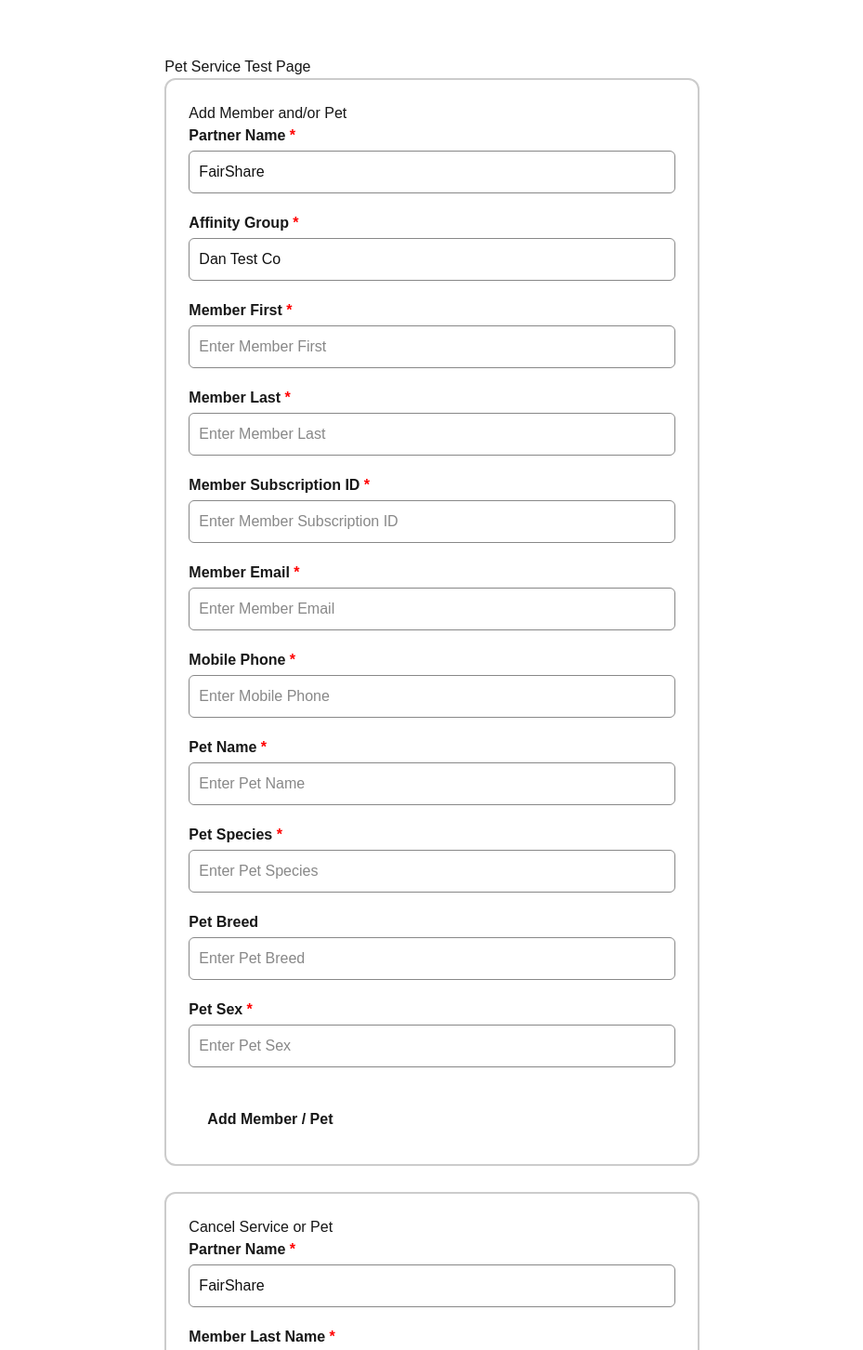
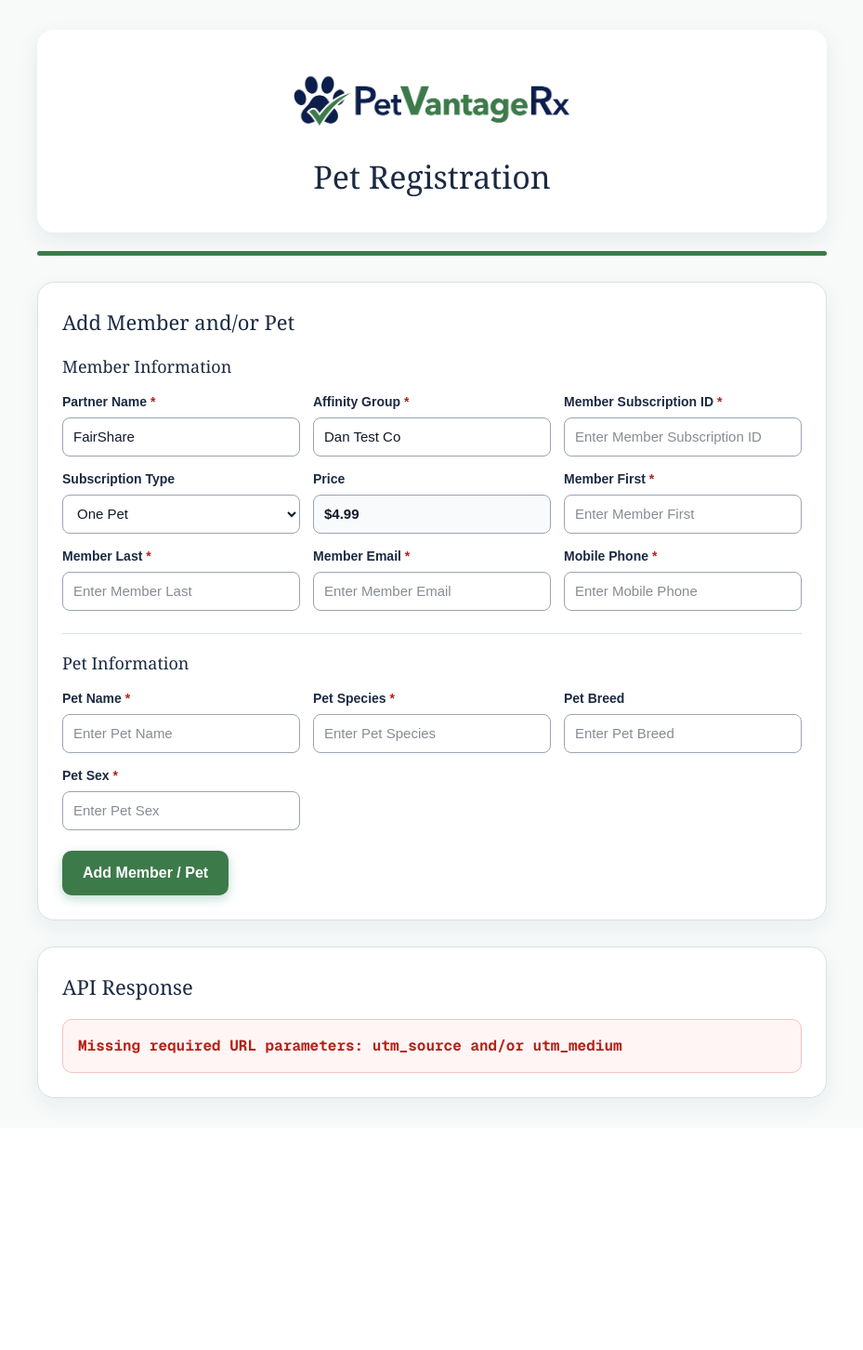
Before and after one commit to dcooper1109/register-pet, a Next.js app: page / in a window 1280 px wide. Shown: the top 1452 px of the page at 93% size, without its empty margins (175-1104 px from the left). After the commit the page ends 1213 px from the top, so only its background shows below. Built offline with nearby package versions, Linux system fonts and the light colour scheme.

Commit message:
Initial register-pet commit

```diff
--- a/app/layout.tsx
+++ b/app/layout.tsx
@@ -13,8 +13,8 @@
 });
 
 export const metadata: Metadata = {
-  title: "Create Next App",
-  description: "Generated by create next app",
+  title: "PetvantageRx Registration",
+  description: "Generated by PetvantageRx",
 };
 
 export default function RootLayout({
--- a/app/page.tsx
+++ b/app/page.tsx
@@ -1,11 +1,17 @@
 "use client";
 
-import { useState } from "react";
+import Image from "next/image";
+import { useEffect, useState } from "react";
+
+function generateSubscriptionId() {
+  return `PRX${Date.now()}${Math.floor(Math.random() * 1000)}`;
+}
 
 export default function Home() {
   const [addForm, setAddForm] = useState({
     partnerName: "FairShare",
     affinityGroup: "Dan Test Co",
+    subscriptionType: "One Pet",
     memberFirst: "",
     memberLast: "",
     memberSubID: "",
@@ -17,21 +23,44 @@
     petSex: "",
   });
 
-  const [cancelForm, setCancelForm] = useState({
-    partnerName: "FairShare",
-    memberLast: "",
-    memberSubID: "",
-    petName: "",
-    cancelService: "",
-  });
+  useEffect(() => {
+    const params = new URLSearchParams(window.location.search);
+
+    const partnerName = params.get("utm_source")?.trim() || "";
+    const affinityGroup = params.get("utm_medium")?.trim() || "";
+    const campaign = params.get("utm_campaign")?.trim() || "";
+    const lastName = params.get("utm_id")?.trim() || "";
+
+    if (!partnerName || !affinityGroup) {
+      setIsError(true);
+      setResult("Missing required URL parameters: utm_source and/or utm_medium");
+      return;
+    }
+
+    const generatedSubID =
+      campaign.toLowerCase() === "x"
+        ? generateSubscriptionId()
+        : campaign;
+
+    const cleanedLastName =
+      lastName.toLowerCase() === "x"
+        ? ""
+        : lastName;
+
+    setAddForm((prev) => ({
+      ...prev,
+      partnerName: partnerName || prev.partnerName,
+      affinityGroup: affinityGroup || prev.affinityGroup,
+      memberSubID: generatedSubID || prev.memberSubID,
+      memberLast: cleanedLastName || prev.memberLast,
+    }));
+  }, []);
 
   const [result, setResult] = useState("No request sent yet.");
   const [isError, setIsError] = useState(false);
 
   async function runAction(action: string, payload: object) {
-     if (!validate(action)) {
-      return;
-    }
+    if (!validate(action)) return;
 
     setIsError(false);
     setResult("Sending request...");
@@ -57,18 +86,14 @@
     setAddForm((prev) => ({ ...prev, [field]: value }));
   }
 
-  function updateCancelForm(field: string, value: string) {
-    setCancelForm((prev) => ({ ...prev, [field]: value }));
-  }
-
   function validate(action: string) {
     if (action === "addMemberAndPet") {
       const required = [
         ["Partner Name", addForm.partnerName],
         ["Affinity Group", addForm.affinityGroup],
+        ["Member Subscription ID", addForm.memberSubID],
         ["Member First", addForm.memberFirst],
         ["Member Last", addForm.memberLast],
-        ["Member Subscription ID", addForm.memberSubID],
         ["Member Email", addForm.memberEmail],
         ["Mobile Phone", addForm.memberPhone],
         ["Pet Name", addForm.petName],
@@ -76,126 +101,117 @@
         ["Pet Sex", addForm.petSex],
       ];
 
-      const missing = required
-        .filter(([_, value]) => !value.trim())
-        .map(([name]) => name);
+      const missing = required.filter(([_, value]) => !value.trim()).map(([name]) => name);
 
       if (missing.length > 0) {
         setIsError(true);
-        setResult(
-          "Please complete required fields:\n\n" +
-          missing.join("\n")
-        );
+        setResult("Please complete required fields:\n\n" + missing.join("\n"));
         return false;
       }
     }
-
-    if (
-      action === "removePet" ||
-      action === "cancelService" ||
-      action === "reactivateService"
-    ) {
-      const required = [
-        ["Partner Name", cancelForm.partnerName],
-        ["Member Last", cancelForm.memberLast],
-        ["Member Subscription ID", cancelForm.memberSubID],
-      ];
-
-      const missing = required
-        .filter(([_, value]) => !value.trim())
-        .map(([name]) => name);
-
-      if (missing.length > 0) {
-        setIsError(true);
-        setResult(
-          "Please complete required fields:\n\n" +
-          missing.join("\n")
-        );
-        return false;
-      }
+    return true;
   }
 
-    return true;
+  function getSubscriptionPrice(subscriptionType: string) {
+    if (subscriptionType === "One Pet") return "$4.99";
+    if (subscriptionType === "Two Pets") return "$5.99";
+    if (subscriptionType === "3 or More Pets") return "$6.99";
+    return "$4.99";
   }
 
   return (
     <main style={pageStyle}>
-      <h1>Pet Service Test Page</h1>
+      <div style={shellStyle}>
+        <header style={headerStyle}>
+          <Image
+            src="/petvantagerx logo on white.png"
+            alt="PetVantageRx"
+            width={350}
+            height={130}
+            priority
+            style={{
+               height: "auto",
+            }}
+          />
+
+          <h1 style={titleStyle}>Pet Registration</h1>
+        </header>
+
+        <div style={accentLineStyle} />
 
         <section style={cardStyle}>
-        <h2>Add Member and/or Pet</h2>
+          <h2 style={sectionTitleStyle}>Add Member and/or Pet</h2>
 
+        <h3 style={subSectionTitleStyle}>Member Information</h3>
+
+        <div style={gridStyle}>
           <Input required label="Partner Name" value={addForm.partnerName} onChange={(v) => updateAddForm("partnerName", v)} />
           <Input required label="Affinity Group" value={addForm.affinityGroup} onChange={(v) => updateAddForm("affinityGroup", v)} />
+          <Input required label="Member Subscription ID" value={addForm.memberSubID} onChange={(v) => updateAddForm("memberSubID", v)} />
+
+          <div>
+            <label style={labelStyle}>Subscription Type</label>
+            <select
+              value={addForm.subscriptionType}
+              onChange={(e) => updateAddForm("subscriptionType", e.target.value)}
+              style={inputStyle}
+            >
+              <option value="One Pet">One Pet</option>
+              <option value="Two Pets">Two Pets</option>
+              <option value="3 or More Pets">3 or More Pets</option>
+            </select>
+          </div>
+
+          <div>
+            <label style={labelStyle}>Price</label>
+            <input
+              value={getSubscriptionPrice(addForm.subscriptionType)}
+              readOnly
+              style={{
+                ...inputStyle,
+                fontWeight: "bold",
+                backgroundColor: "#f9fafb",
+              }}
+            />
+          </div>
+
           <Input required label="Member First" value={addForm.memberFirst} onChange={(v) => updateAddForm("memberFirst", v)} />
           <Input required label="Member Last" value={addForm.memberLast} onChange={(v) => updateAddForm("memberLast", v)} />
-        <Input required label="Member Subscription ID" value={addForm.memberSubID} onChange={(v) => updateAddForm("memberSubID", v)} />
           <Input required label="Member Email" value={addForm.memberEmail} onChange={(v) => updateAddForm("memberEmail", v)} />
           <Input required label="Mobile Phone" value={addForm.memberPhone} onChange={(v) => updateAddForm("memberPhone", v)} />
+        </div>
+
+        <div style={sectionDividerStyle} />
+
+        <h3 style={subSectionTitleStyle}>Pet Information</h3>
+
+        <div style={gridStyle}>
           <Input required label="Pet Name" value={addForm.petName} onChange={(v) => updateAddForm("petName", v)} />
           <Input required label="Pet Species" value={addForm.petSpecies} onChange={(v) => updateAddForm("petSpecies", v)} />
           <Input label="Pet Breed" value={addForm.petBreed} onChange={(v) => updateAddForm("petBreed", v)} />
           <Input required label="Pet Sex" value={addForm.petSex} onChange={(v) => updateAddForm("petSex", v)} />
+        </div>
 
-        <button
-          style={primaryButtonStyle}
-          onClick={() => runAction("addMemberAndPet", addForm)}
-        >
+          <button style={primaryButtonStyle} onClick={() => runAction("addMemberAndPet", addForm)}>
             Add Member / Pet
           </button>
         </section>
 
-      <section style={cardStyle}>
-        <h2>Cancel Service or Pet</h2>
-
-        <Input required label="Partner Name" value={cancelForm.partnerName} onChange={(v) => updateCancelForm("partnerName", v)} />
-        <Input required label="Member Last Name" value={cancelForm.memberLast} onChange={(v) => updateCancelForm("memberLast", v)} />
-        <Input required label="Member Subscription ID" value={cancelForm.memberSubID} onChange={(v) => updateCancelForm("memberSubID", v)} />
-        <Input label="Pet Name" value={cancelForm.petName} onChange={(v) => updateCancelForm("petName", v)} />
-
-        <label style={labelStyle}>Cancel Service</label>
-        <select
-          value={cancelForm.cancelService}
-          onChange={(e) => updateCancelForm("cancelService", e.target.value)}
-          style={inputStyle}
-        >
-          <option value="">Blank - cancel pet only</option>
-          <option value="Y">Y - cancel all services</option>
-          <option value="N">N - reactivate all services</option>
-        </select>
-
-        <button
-          style={dangerButtonStyle}
-          onClick={() => {
-            const action =
-              cancelForm.cancelService === ""
-                ? "removePet"
-                : cancelForm.cancelService === "Y"
-                ? "cancelService"
-                : "reactivateService";
-
-            const payload =
-              cancelForm.cancelService === ""
-                ? { ...cancelForm, cancelService: "" }
-                : { ...cancelForm, petName: "" };
-
-            runAction(action, payload);
-          }}
-        >
-          Submit Cancellation / Reactivation
-        </button>
-      </section>
-
-      <h2>API Response</h2>
+        <section style={responseCardStyle}>
+          <h2 style={sectionTitleStyle}>API Response</h2>
 
           <pre
             style={{
               ...responseStyle,
-          color: isError ? "red" : "green",
+              color: isError ? "#b42318" : "#047857",
+              borderColor: isError ? "#f5c2c0" : "#b7e4c7",
+              backgroundColor: isError ? "#fff5f5" : "#f0fdf4",
             }}
           >
             {result}
           </pre>
+        </section>
+      </div>
     </main>
   );
 }
@@ -212,12 +228,10 @@
   required?: boolean;
 }) {
   return (
-    <div style={{ marginBottom: 12 }}>
+    <div>
       <label style={labelStyle}>
         {label}
-        {required && (
-          <span style={{ color: "red" }}> *</span>
-        )}
+        {required && <span style={requiredStyle}> *</span>}
       </label>
       <input
         value={value}
@@ -229,58 +243,147 @@
   );
 }
 
-const pageStyle = {
-  maxWidth: 900,
-  margin: "40px auto",
-  fontFamily: "Arial",
-  padding: 20,
+const navy = "#1B2A41";
+const emerald = "#3d7a4a";
+const softBg = "#f7faf9";
+
+const pageStyle: React.CSSProperties = {
+  minHeight: "100vh",
+  background: softBg,
+  fontFamily: "Arial, sans-serif",
+  padding: "32px 16px",
+  color: navy,
 };
 
-const cardStyle = {
-  border: "2px solid #ccc",
-  borderRadius: 12,
-  padding: 24,
+const shellStyle: React.CSSProperties = {
+  maxWidth: 850,
+  margin: "0 auto",
+};
+
+const headerStyle: React.CSSProperties = {
+  backgroundColor: "#ffffff",
+  borderRadius: 18,
+  padding: "30px",
+  marginBottom: 20,
+  boxShadow: "0 8px 24px rgba(27, 42, 65, 0.08)",
+
+  display: "flex",
+  flexDirection: "column",
+  alignItems: "center",
+  textAlign: "center",
+};
+
+const titleStyle: React.CSSProperties = {
+  marginTop: 10,
+  marginBottom: 4,
+  fontSize: 34,
+  fontFamily: "Georgia, serif",
+  color: "#1B2A41",
+};
+
+const subtitleStyle: React.CSSProperties = {
+  margin: 0,
+  color: "#4b5563",
+  fontSize: 16,
+};
+
+const accentLineStyle: React.CSSProperties = {
+  height: 5,
+  width: "100%",
+  background: emerald,
+  borderRadius: 999,
+  margin: "18px 0 28px",
+};
+
+const cardStyle: React.CSSProperties = {
+  border: "1px solid #d9e2df",
+  borderRadius: 18,
+  padding: 26,
   marginBottom: 28,
   backgroundColor: "#ffffff",
+  boxShadow: "0 8px 24px rgba(27, 42, 65, 0.06)",
 };
 
-const labelStyle = {
-  display: "block",
-  fontWeight: "bold",
-  marginBottom: 4,
+const responseCardStyle = {
+  ...cardStyle,
+  marginBottom: 0,
 };
 
-const inputStyle = {
-  width: "100%",
-  padding: 10,
-  fontSize: 16,
-  marginBottom: 8,
-  border: "1px solid #888",
-  borderRadius: 6,
-  backgroundColor: "#ffffff",
-  color: "#111111",
+const sectionTitleStyle: React.CSSProperties = {
+  margin: "0 0 18px",
+  fontSize: 22,
+  color: navy,
+  fontFamily: "Georgia, serif",
 };
 
-const primaryButtonStyle = {
-  marginTop: 12,
-  padding: "12px 20px",
-  fontSize: 16,
-  fontWeight: "bold",
-  cursor: "pointer",
+const gridStyle: React.CSSProperties = {
+  display: "grid",
+  gridTemplateColumns: "repeat(auto-fit, minmax(240px, 1fr))",
+  gap: "14px",
 };
 
-const dangerButtonStyle = {
-  marginTop: 12,
-  padding: "12px 20px",
-  fontSize: 16,
-  fontWeight: "bold",
-  cursor: "pointer",
+const labelStyle: React.CSSProperties = {
+  display: "block",
+  fontWeight: 700,
+  marginBottom: 6,
+  fontSize: 14,
+  color: navy,
 };
 
-const responseStyle = {
-  background: "#f4f4f4",
-  padding: 15,
+const requiredStyle: React.CSSProperties = {
+  color: "#b42318",
+};
+
+const inputStyle: React.CSSProperties = {
+  width: "100%",
+  height: 42,
+  padding: "8px 11px",
+  fontSize: 15,
+  border: "1px solid #9ca3af",
+  borderRadius: 8,
+  backgroundColor: "#ffffff",
+  color: "#111827",
+  boxSizing: "border-box",
+  outlineColor: emerald,
+};
+
+const primaryButtonStyle: React.CSSProperties = {
+  marginTop: 22,
+  padding: "12px 22px",
+  fontSize: 16,
+  fontWeight: 700,
+  cursor: "pointer",
+  border: "none",
+  borderRadius: 10,
+  backgroundColor: emerald,
+  color: "#ffffff",
+  boxShadow: "0 4px 12px rgba(4, 120, 87, 0.25)",
+};
+
+const secondaryButtonStyle: React.CSSProperties = {
+  ...primaryButtonStyle,
+  backgroundColor: navy,
+  boxShadow: "0 4px 12px rgba(27, 42, 65, 0.25)",
+};
+
+const subSectionTitleStyle: React.CSSProperties = {
+  margin: "18px 0 14px",
+  fontSize: 18,
+  fontFamily: "Georgia, serif",
+  color: navy,
+};
+
+const sectionDividerStyle: React.CSSProperties = {
+  height: 1,
+  backgroundColor: "#d9e2df",
+  margin: "24px 0 8px",
+};
+
+const responseStyle: React.CSSProperties = {
+  padding: 16,
   whiteSpace: "pre-wrap",
-  borderRadius: 8,
-  fontWeight: "bold",
+  borderRadius: 10,
+  fontWeight: 700,
+  border: "1px solid",
+  overflowX: "auto",
 };
```
Also changed, not shown: public/petvantagerx logo on white.png (added). Lines whose indentation alone changed are shown as unchanged.
